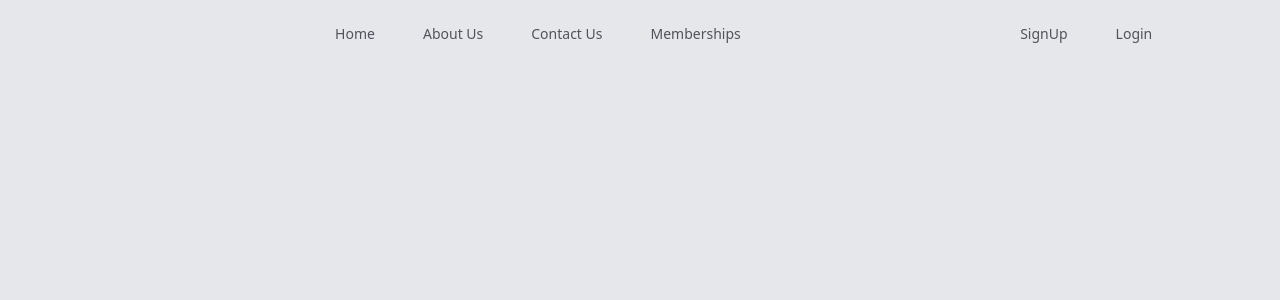
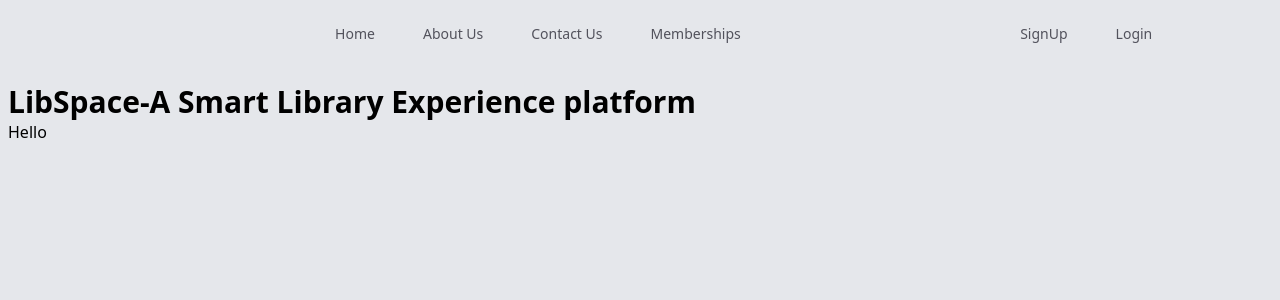
Before and after one commit to WEBDEVPROjects-commits/LibSpace-SmartLibraryExperiencePlatform, a React (Vite) app: page / in a window 1280 px wide. Shown: the top 300 px of the page. Built offline with nearby package versions, Linux system fonts and the light colour scheme.

Commit message:
ContentSectionAdded

```diff
--- a/HomePageComponents/Content.jsx
+++ b/HomePageComponents/Content.jsx
@@ -1,9 +1,9 @@
 import React from 'react'
-
+import Intro from './Intro.jsx'
 function Content() {
   return (
-    <div>
-
+    <div className='mt-2'>
+      <Intro/>
     </div>
   )
 }
--- a/HomePageComponents/Header.jsx
+++ b/HomePageComponents/Header.jsx
@@ -7,9 +7,9 @@ function Header() {
         <img></img>
       </div>
       <div className="flex gap-6">
-        <a className="p-3">
+        <div className="p-3">
           <Link to="/">Home</Link>
-        </a>
+        </div>
         <a className="p-3">About Us</a>
         <a className="p-3">Contact Us</a>
         <a className="p-3">Memberships</a>
--- /dev/null
+++ b/HomePageComponents/Intro.jsx
@@ -0,0 +1,12 @@
+import React from 'react'
+
+function Intro() {
+  return (
+    <div className='flex flex-col content-center p-2'>
+      <h1 className='text-black font-extrabold text-3xl'>LibSpace-A Smart Library Experience platform</h1>
+      <div>Hello</div>
+    </div>
+  )
+}
+
+export default Intro
```
